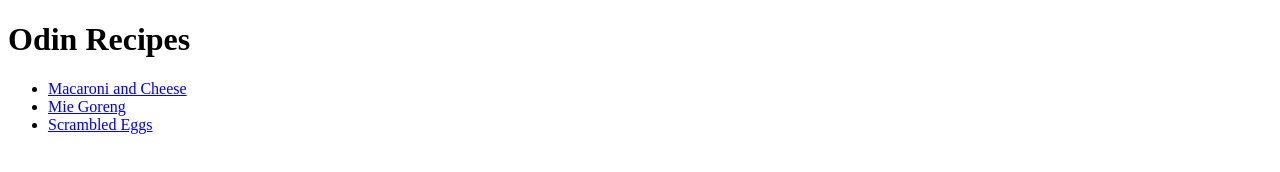
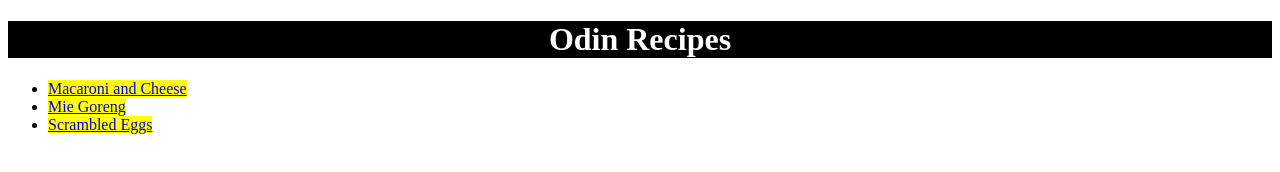
Before and after one commit to rd3b/odin-recipes, a plain HTML site: page index.html in a window 1280 px wide. Drawn offline with Linux system fonts and the light colour scheme.

Commit message:
Add styling
Added css styling.

```diff
--- a/index.html
+++ b/index.html
@@ -8,17 +8,17 @@
     </head>
 
     <body>
-        <h1>Odin Recipes</h1>
+        <h1 class="title">Odin Recipes</h1>
 
         <ul>
         <li>
-            <a href="./recipes/macaroni-and-cheese.html">Macaroni and Cheese</a>
+            <a href="./recipes/macaroni-and-cheese.html" class="recipe-names">Macaroni and Cheese</a>
         </li>
         <li>
-            <a href="./recipes/mie-goreng.html">Mie Goreng</a>
+            <a href="./recipes/mie-goreng.html" class="recipe-names">Mie Goreng</a>
         </li>
         <li>
-            <a href="./recipes/scrambled-eggs.html">Scrambled Eggs</a>
+            <a href="./recipes/scrambled-eggs.html" class="recipe-names">Scrambled Eggs</a>
         </li>
         </ul>
     </body>
--- a/styles.css
+++ b/styles.css
@@ -0,0 +1,14 @@
+.title {
+    background-color: black;
+    color: white;
+    text-align: center;
+}
+
+.recipe-names {
+    background-color: yellow;
+    text-align: center;
+}
+
+.description {
+    font-style: italic;
+}
```
Also changed, not shown: recipes/macaroni-and-cheese.html (+4 -3 lines), recipes/mie-goreng.html (+3 -2 lines), recipes/scrambled-eggs.html (+3 -2 lines).
